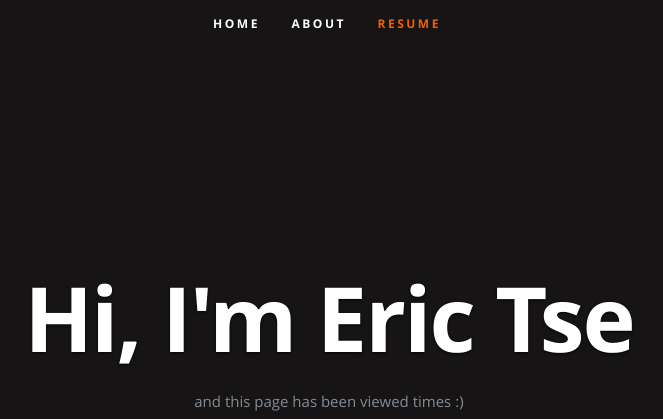
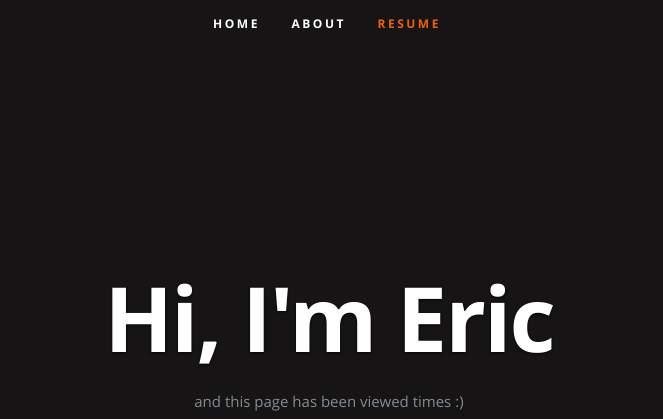
Before and after one commit to extse/Azure-Resume, a plain HTML site: page frontend/index.html in a window 1280 px wide. Shown: the top 419 px of the page, without its empty margins (313-976 px from the left). Drawn offline with nearby package versions, Linux system fonts and the light colour scheme; no server answers.

Commit message:
update to html

```diff
--- a/frontend/index.html
+++ b/frontend/index.html
@@ -54,7 +54,7 @@
 
       <div class="row banner">
          <div class="banner-text">
-            <h1 class="responsive-headline">Hi, I'm Eric Tse</h1>
+            <h1 class="responsive-headline">Hi, I'm Eric</h1>
 
             <p>and this page has been viewed <a id="counter"></a> times :) </p>
             <ul class="social">
```
